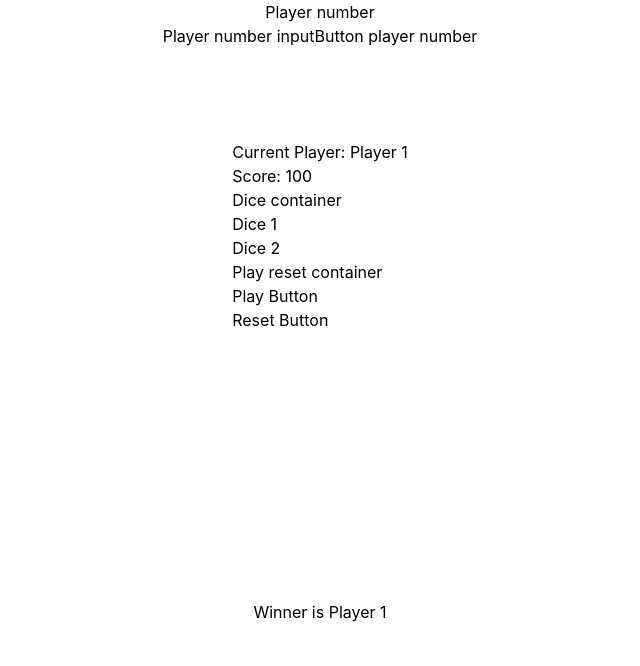
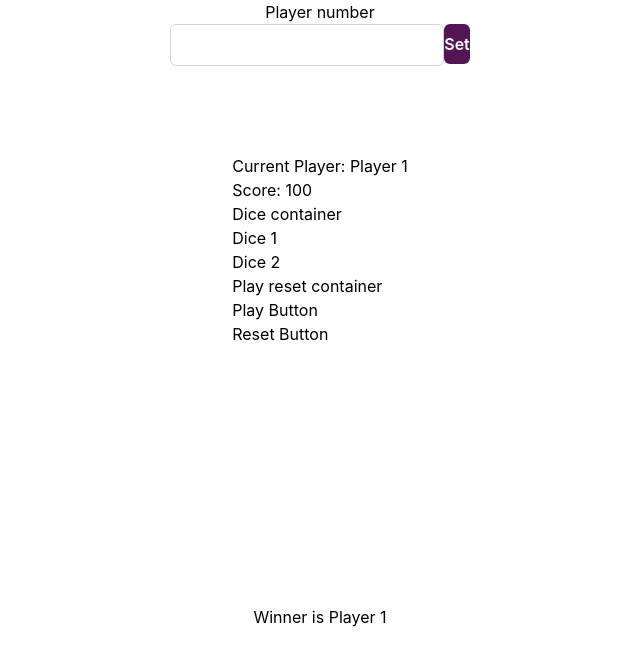
Before and after one commit to Gaello-Rajaonah/dice-app, a React (Create React App) app: page / in a window 1280 px wide. Shown: the top 666 px of the page, without its empty margins (320-960 px from the left). Built offline with nearby package versions, Linux system fonts and the light colour scheme.

Commit message:
Player turn

```diff
--- a/src/pages/DiceHome/DiceHome.tsx
+++ b/src/pages/DiceHome/DiceHome.tsx
@@ -1,14 +1,35 @@
+import { ChangeEvent, useState } from "react";
 import DicePlatform from "../../containers/DicePlatform";
+import Input from "../../components/Input";
+import Button from "../../components/Button";
+import { generatePlayerArray } from "../../utils/functions";
 
 const DiceHome = () => {
+    const [totalPlayer,setTotalPlayer] = useState(0)
+    const [playerScore,setPlayerScore] = useState({})
+    const [dices,setDices]=useState({dice1:0,dice2:0})
+    const [playerPlayed,setPlayerPlayed] = useState(0)
+    const [playerTurn,setPlayerTurn] = useState([] as number[])
+
+    const onChangeInput = (e: ChangeEvent<HTMLInputElement>) => {
+        const value =  e.target.value ;
+        setTotalPlayer(Number(value));
+      };
+
+    const onSetTotalPlayer = ()=>{
+       const playerArray= generatePlayerArray(totalPlayer)
+       setPlayerTurn(playerArray)
+    }
+
+
     return (
 
         <div className="flex flex-col items-center h-full justify-between">
             <div className="flex flex-col items-center">
                 <div> Player number </div>
                 <div className="flex">
-                    <div>Player number input</div>
-                    <div>Button player number</div>
+                    <div><Input onChange={onChangeInput}/></div>
+                    <div><Button onClick={onSetTotalPlayer} className="text-white" label="Set"/></div>
                 </div>
 
             </div>
--- /dev/null
+++ b/src/utils/functions.ts
@@ -0,0 +1,17 @@
+const generatePlayerArray = (N:number) =>{
+    const result = [];
+
+
+    for (let i = 0; i < N; i++) {
+      result.push(i);
+    }
+
+    for (let i = result.length - 1; i > 0; i--) {
+      const j = Math.floor(Math.random() * (i + 1));
+      [result[i], result[j]] = [result[j], result[i]];
+    }
+
+    return result;
+}
+
+export {generatePlayerArray}
```
